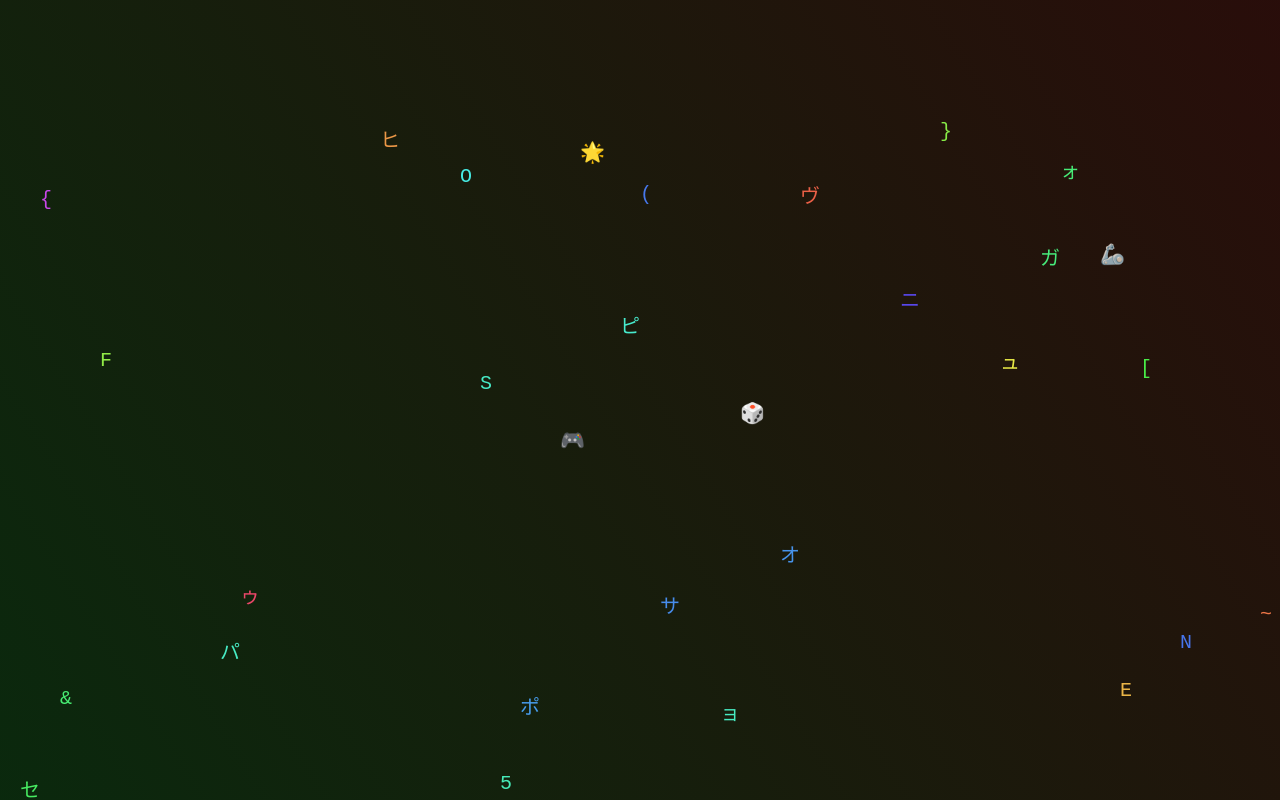
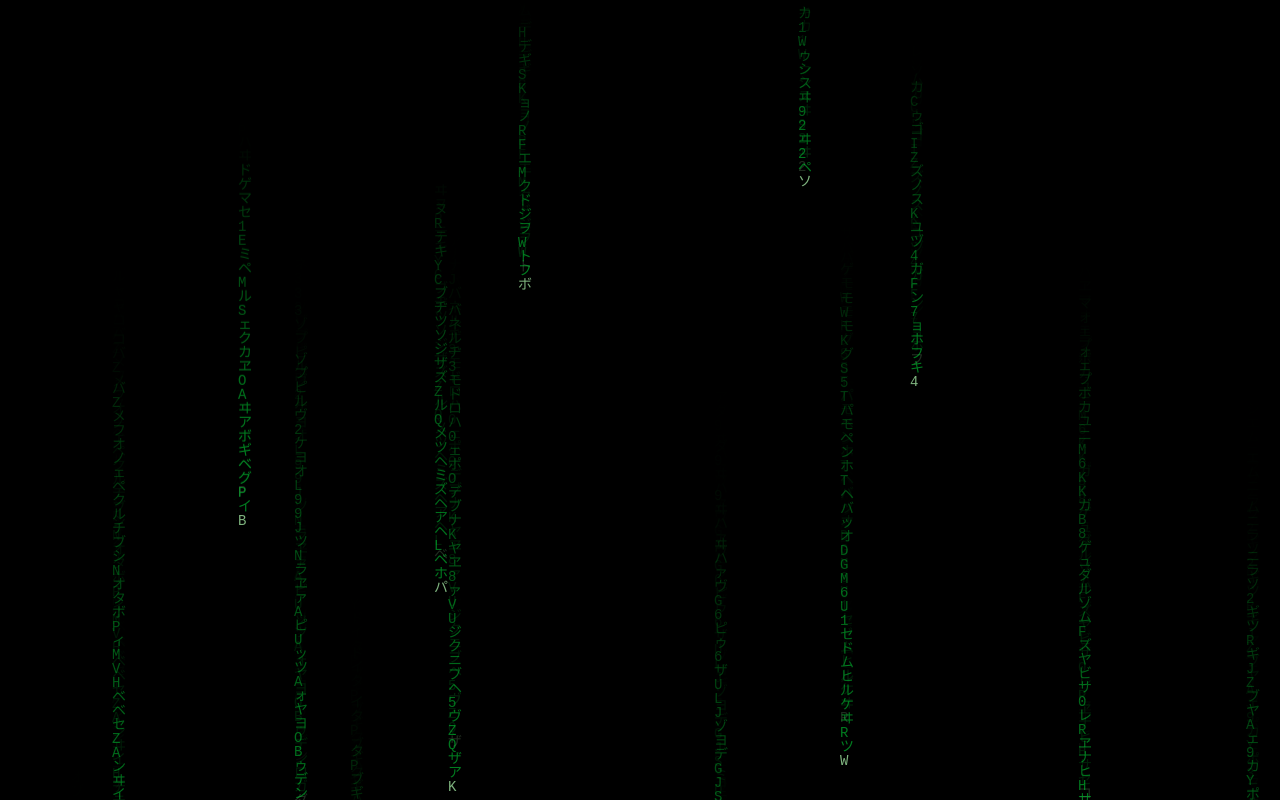
Before and after one commit to MichaelMW/Rainy-Vibes, a plain HTML site: page index.html in a window 1280 px wide. Drawn offline with Linux system fonts and the light colour scheme; animation ran at ten frames a second.

Commit message:
Refactor Matrix Rain Effect with animated background gradient and improved stream handling 🌧️

```diff
--- a/index.html
+++ b/index.html
@@ -2,7 +2,7 @@
 <html lang="en">
 <head>
   <meta charset="UTF-8">
-  <title>Creative Matrix Rain Effect</title>
+  <title>Minimal Matrix Rain</title>
   <style>
     html, body {
       margin: 0;
@@ -22,147 +22,147 @@
 <body>
   <canvas id="matrix"></canvas>
   <script>
-    const canvas = document.getElementById('matrix');
-    const ctx = canvas.getContext('2d');
+    // Parameterized configuration for easy adjustment
+    const CONFIG = {
+      matrixRgb: '0,255,65',                  // RGB for matrix green
+      headColor: 'rgba(180,255,180,0.7)',
+      backgroundAlpha: 0.75,
+      fontSize: 14,
+      baseTrailLength: 12,
+      maxTrailLength: 36,
+      minSpeed: 0.8,
+      maxSpeed: 3.5,
+      sparseness: 0.75,
+      resetProbability: 0.975
+    };
 
-    // Animated background gradient
-    let gradAngle = 0;
-    function drawBackground() {
-      gradAngle += 0.002;
-      const grad = ctx.createLinearGradient(
-        canvas.width/2 + Math.cos(gradAngle)*canvas.width/2, 0,
-        canvas.width/2 - Math.cos(gradAngle)*canvas.width/2, canvas.height
-      );
-      grad.addColorStop(0, `hsl(${(gradAngle*60)%360}, 60%, 10%)`);
-      grad.addColorStop(1, `hsl(${(gradAngle*60+120)%360}, 60%, 10%)`);
-      ctx.fillStyle = grad;
-      ctx.fillRect(0, 0, canvas.width, canvas.height);
+    // Matrix rain characters (katakana, A-Z, 0-9)
+    const MATRIX_CHARS = 'アァカサタナハマヤャラワガザダバパイィキシチニヒミリヰギジヂビピウゥクスツヌフムユュルグズヅブプエェケセテネヘメレヱゲゼデベペオォコソトノホモヨョロヲゴゾドボポヴッンABCDEFGHIJKLMNOPQRSTUVWXYZ0123456789'.split('');
+
+    // Get the canvas element safely and handle errors
+    function getCanvasById(id) {
+      const element = document.getElementById(id);
+      if (!element) {
+        throw new Error(`Canvas element with id '${id}' not found.`);
+      }
+      return element;
     }
 
-    // Set canvas size
-    function resize() {
+    // Get a random Matrix character
+    function getRandomChar() {
+      return MATRIX_CHARS[Math.floor(Math.random() * MATRIX_CHARS.length)];
+    }
+
+    // Calculate trail length based on y position (gravity effect)
+    function getTrailLength(y, screenHeight) {
+      const ratio = Math.min(1, Math.max(0, y / screenHeight));
+      return Math.round(CONFIG.baseTrailLength + (CONFIG.maxTrailLength - CONFIG.baseTrailLength) * Math.pow(ratio, 1.2));
+    }
+
+    // Calculate drop speed based on y position
+    function getDropSpeed(y, screenHeight) {
+      const ratio = Math.min(1, Math.max(0, y / screenHeight));
+      return CONFIG.minSpeed + (CONFIG.maxSpeed - CONFIG.minSpeed) * Math.pow(ratio, 1.5);
+    }
+
+    // Get a random initial Y position for a stream
+    function getRandomInitialY(screenHeight) {
+      const minY = -CONFIG.baseTrailLength * CONFIG.fontSize;
+      return minY + Math.random() * (screenHeight - minY);
+    }
+
+    // Create a single stream object
+    function createStream(screenHeight) {
+      return {
+        y: getRandomInitialY(screenHeight),
+        trail: Array.from({ length: CONFIG.baseTrailLength }, getRandomChar)
+      };
+    }
+
+    // Create initial streams for each column
+    function createStreams(numColumns, screenHeight) {
+      return Array.from({ length: numColumns }, () => {
+        if (Math.random() < CONFIG.sparseness) return null;
+        return createStream(screenHeight);
+      });
+    }
+
+    // Draw a single stream's trail
+    function drawStreamTrail(ctx, stream, x, screenHeight) {
+      const trailLength = getTrailLength(stream.y, screenHeight);
+      // Extend or shrink trail to match calculated length
+      while (stream.trail.length < trailLength) stream.trail.unshift(getRandomChar());
+      while (stream.trail.length > trailLength) stream.trail.pop();
+      // Draw trail from tail to head for proper fading
+      for (let t = trailLength - 1; t >= 0; t--) {
+        const y = stream.y - t * CONFIG.fontSize;
+        if (y < 0 || y > screenHeight) continue;
+        const alpha = 0.12 + 0.38 * (1 - t / trailLength);
+        ctx.fillStyle = t === 0
+          ? CONFIG.headColor
+          : `rgba(${CONFIG.matrixRgb},${alpha})`;
+        ctx.fillText(stream.trail[t], x, y);
+      }
+    }
+
+    // Advance a stream's state
+    function advanceStream(stream, screenHeight) {
+      const trailLength = getTrailLength(stream.y, screenHeight);
+      const speed = getDropSpeed(stream.y, screenHeight);
+      stream.trail.pop();
+      stream.trail.unshift(getRandomChar());
+      stream.y += speed * CONFIG.fontSize;
+      // Reset stream to top with some randomness
+      if (stream.y - trailLength * CONFIG.fontSize > screenHeight && Math.random() > CONFIG.resetProbability) {
+        stream.y = getRandomInitialY(screenHeight);
+      }
+    }
+
+    // Draw a single frame of Matrix rain
+    function drawMatrixRain(ctx, canvas, streams, columns) {
+      ctx.fillStyle = `rgba(0, 0, 0, ${CONFIG.backgroundAlpha})`;
+      ctx.fillRect(0, 0, canvas.width, canvas.height);
+      ctx.font = CONFIG.fontSize + 'px monospace';
+      ctx.textBaseline = 'top';
+      for (let i = 0; i < columns; i++) {
+        const stream = streams[i];
+        if (!stream) continue;
+        const x = i * CONFIG.fontSize;
+        drawStreamTrail(ctx, stream, x, canvas.height);
+        advanceStream(stream, canvas.height);
+      }
+    }
+
+    // Set canvas size and reinitialize streams
+    function setCanvasAndStreams(canvas) {
       canvas.width = window.innerWidth;
       canvas.height = window.innerHeight;
-    }
-    window.addEventListener('resize', resize);
-    resize();
-
-    // Characters to use (including some creative symbols)
-    const chars = 'アァカサタナハマヤャラワガザダバパイィキシチニヒミリヰギジヂビピウゥクスツヌフムユュルグズヅブプエェケセテネヘメレヱゲゼデベペオォコソトノホモヨョロヲゴゾドボポヴッンABCDEFGHIJKLMNOPQRSTUVWXYZ0123456789!@#$%^&*()[]{}<>?~'.split('');
-
-    // Creative twist: Each column has a random color and speed, and sometimes "glitches" with emoji or ASCII art
-    const emojis = ['💀','👾','🤖','🦾','🧬','⚡','🔥','🌟','✨','🛸','🚀','🦄','🎲','🎮','🎵','🎶','🎤','🎧','🔮','🧠','🕹️'];
-    const asciiArt = ['<3', ':-)', '¯\\_(ツ)_/¯', '∞', 'π', 'Ω', 'Σ', 'λ', 'ψ', 'Δ'];
-
-    const fontSize = 20;
-    let columns = Math.floor(window.innerWidth / fontSize);
-    let drops = [];
-    let colors = [];
-    let speeds = [];
-    let directions = [];
-    let portalColumns = [];
-    let rainbowMode = false;
-    let rainbowModeTimer = 0;
-    let glitchTimer = 0;
-    let explosionColumns = [];
-
-    function initColumns() {
-      columns = Math.floor(window.innerWidth / fontSize);
-      drops = [];
-      colors = [];
-      speeds = [];
-      directions = [];
-      portalColumns = [];
-      explosionColumns = [];
-      for (let i = 0; i < columns; i++) {
-        drops[i] = Math.random() * -50;
-        colors[i] = `hsl(${Math.random() * 360}, 80%, 60%)`;
-        speeds[i] = 1 + Math.random() * 2;
-        directions[i] = 1;
-        if (Math.random() < 0.05) portalColumns[i] = Math.floor(Math.random()*columns);
-        else portalColumns[i] = null;
-        explosionColumns[i] = 0;
-      }
-    }
-    initColumns();
-    window.addEventListener('resize', () => {
-      resize();
-      initColumns();
-    });
-
-    function triggerRainbowMode() {
-      rainbowMode = true;
-      rainbowModeTimer = 120 + Math.floor(Math.random()*120); // 2-4 seconds
-    }
-    function triggerGlitch() {
-      glitchTimer = 30 + Math.floor(Math.random()*30); // 0.5-1s
-    }
-    function triggerExplosion(col) {
-      explosionColumns[col] = 20 + Math.floor(Math.random()*20);
+      const columns = Math.floor(canvas.width / CONFIG.fontSize);
+      const streams = createStreams(columns, canvas.height);
+      return { columns, streams };
     }
 
-    function draw() {
-      drawBackground();
-      if (rainbowMode) {
-        rainbowModeTimer--;
-        if (rainbowModeTimer <= 0) rainbowMode = false;
+    // Main execution
+    (function main() {
+      const canvas = getCanvasById('matrix');
+      const ctx = canvas.getContext('2d');
+      let { columns, streams } = setCanvasAndStreams(canvas);
+
+      // Redraw and resize handler
+      function onResize() {
+        const result = setCanvasAndStreams(canvas);
+        columns = result.columns;
+        streams = result.streams;
       }
-      if (glitchTimer > 0) {
-        glitchTimer--;
-        ctx.save();
-        ctx.setTransform(1, 0.1*Math.sin(glitchTimer*2), 0.1*Math.cos(glitchTimer*2), 1, Math.random()*10-5, Math.random()*10-5);
+      window.addEventListener('resize', onResize);
+
+      // Animation loop
+      function animate() {
+        drawMatrixRain(ctx, canvas, streams, columns);
+        requestAnimationFrame(animate);
       }
-      ctx.font = fontSize + "px monospace";
-      for (let i = 0; i < columns; i++) {
-        // Rainbow mode color
-        let colColor = rainbowMode ? `hsl(${(Date.now()/10+i*20)%360}, 100%, 60%)` : colors[i];
-        // Occasionally reverse direction
-        if (Math.random() < 0.0005) directions[i] *= -1;
-        // Occasionally trigger portal
-        let portal = portalColumns[i];
-        let char;
-        if (explosionColumns[i] > 0) {
-          char = emojis[Math.floor(Math.random()*emojis.length)];
-          colColor = `hsl(${Math.random()*360},100%,70%)`;
-          explosionColumns[i]--;
-        } else if (Math.random() < 0.003) {
-          triggerExplosion(i);
-          char = emojis[Math.floor(Math.random()*emojis.length)];
-        } else if (Math.random() < 0.005) {
-          char = emojis[Math.floor(Math.random() * emojis.length)];
-        } else if (Math.random() < 0.01) {
-          char = asciiArt[Math.floor(Math.random() * asciiArt.length)];
-        } else {
-          char = chars[Math.floor(Math.random() * chars.length)];
-        }
-        ctx.fillStyle = colColor;
-        let y = drops[i] * fontSize;
-        ctx.fillText(char, i * fontSize, y);
-        // Portal: teleport char to another column
-        if (portal !== null && Math.random() < 0.01) {
-          drops[portal] = drops[i];
-        }
-        // Rain logic
-        drops[i] += speeds[i] * directions[i];
-        if (directions[i] === 1 && drops[i] * fontSize > canvas.height && Math.random() > 0.975) {
-          drops[i] = 0;
-          colors[i] = `hsl(${Math.random() * 360}, 80%, 60%)`;
-          speeds[i] = 1 + Math.random() * 2;
-        }
-        if (directions[i] === -1 && drops[i] < 0) {
-          drops[i] = Math.floor(canvas.height/fontSize);
-          colors[i] = `hsl(${Math.random() * 360}, 80%, 60%)`;
-          speeds[i] = 1 + Math.random() * 2;
-        }
-      }
-      if (glitchTimer > 0) ctx.restore();
-      // Rarely trigger rainbow mode or glitch
-      if (!rainbowMode && Math.random() < 0.0005) triggerRainbowMode();
-      if (glitchTimer === 0 && Math.random() < 0.0007) triggerGlitch();
-      requestAnimationFrame(draw);
-    }
-
-    draw();
+      animate();
+    })();
   </script>
 </body>
 </html>
```
